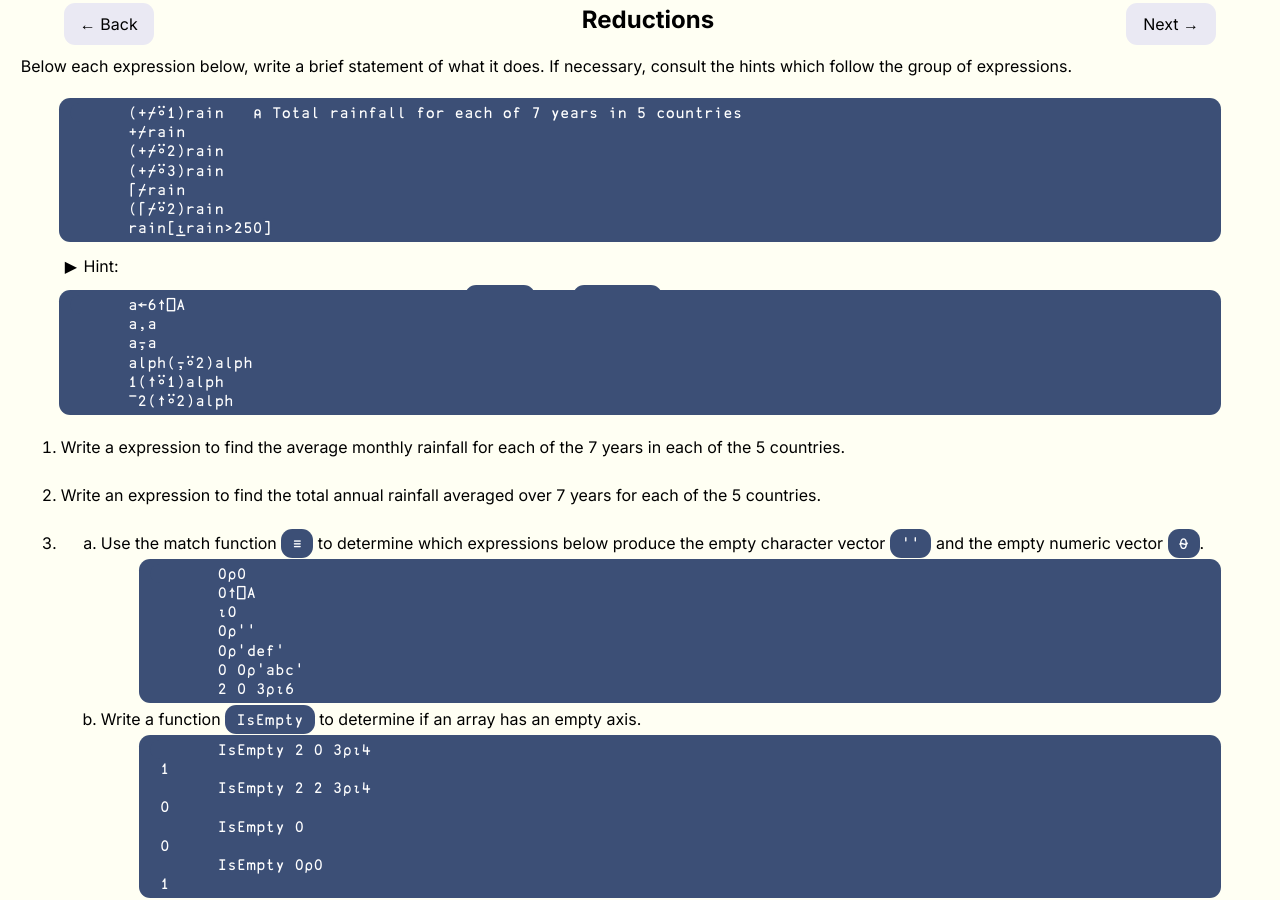
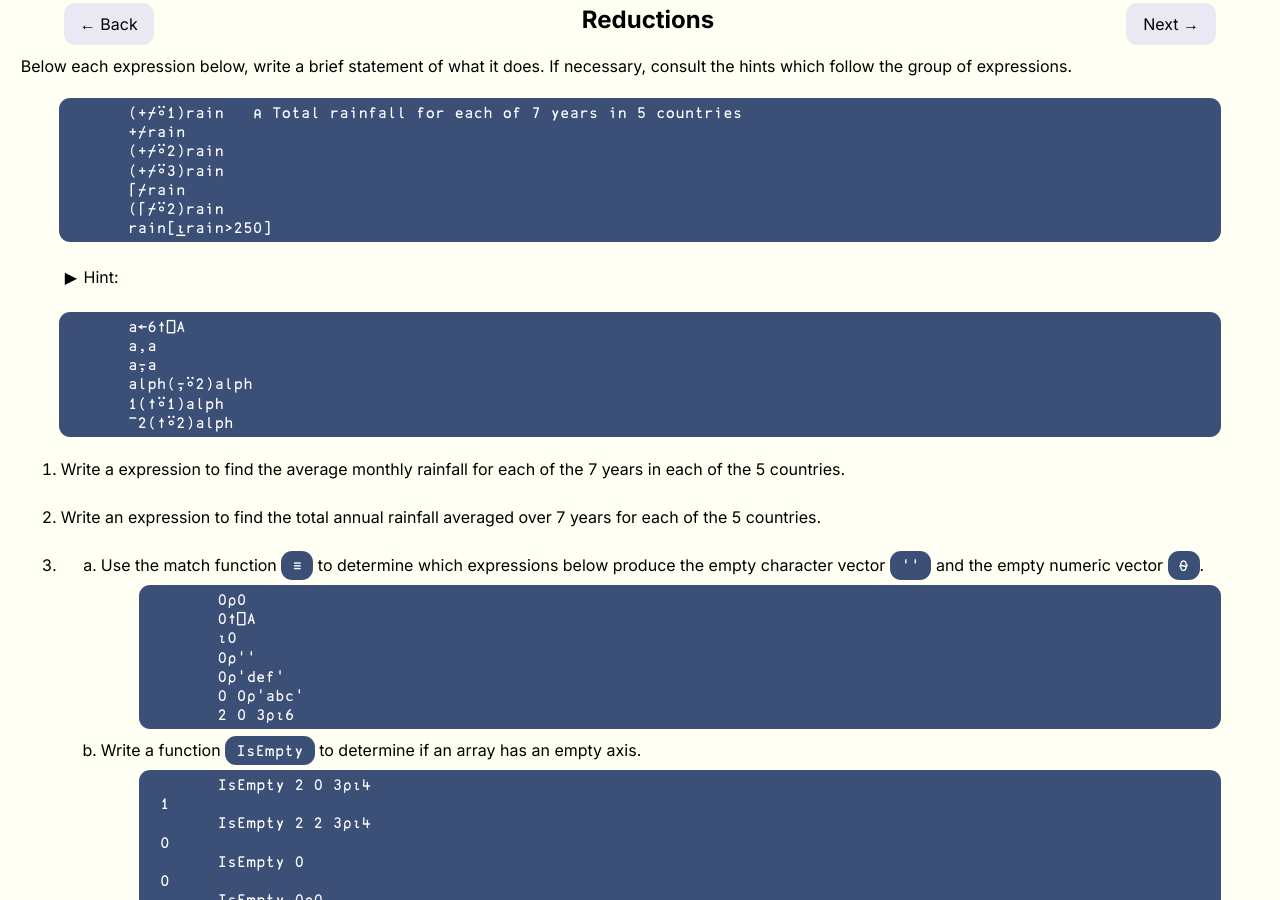
Before and after one commit to rikedyp/APLWorkshop, a Jekyll site: the page built from course/day1/reductions.md, in a window 1280 px wide and 900 px high, scrolled down 500 px. Built offline with Jekyll 4.4.1, drawn with Linux system fonts in a browser that asks for light colours; nearby versions of some CDN libraries.

Commit message:
style tweak

```diff
--- a/css/hints.scss
+++ b/css/hints.scss
@@ -8,7 +8,7 @@ $clouds: #ecf0f1;
 /* Accordion styles */
 .tab {
     position: relative;
-    line-height: 1;
+    line-height: 1.8;
     border-radius: 4px;
     margin-left: 3ex;
     margin-right: 3ex;
--- a/css/style.scss
+++ b/css/style.scss
@@ -70,6 +70,8 @@ table tbody tr td {
     padding: 0.3em;
 }
 
+pre {margin: 0.5vh 3vw 3vh 3vw;}
+
 pre, code {
     background: #3C4F76;
     color: white;
@@ -78,10 +80,11 @@ pre, code {
     border-radius: 0.7em;
     font-family: "APL385";
     line-height: 1.2em;
+    white-space: pre;
 }
 
 pre > * {padding: 0;}
 pre > * > * {padding: 0;}
-pre {margin: 0 3vw;}
+pre {margin: 0.5vh 3vw;}
 
 .language-APL {font-family: APL385;}
```
